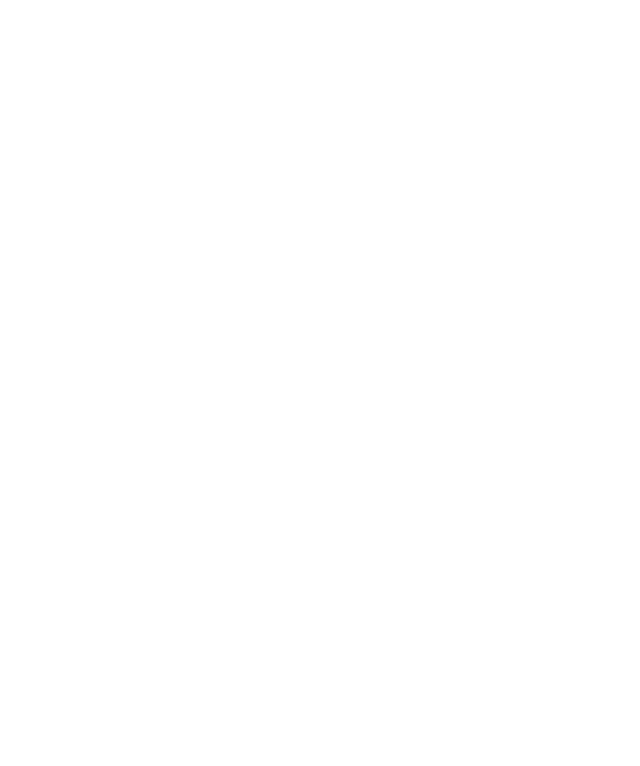
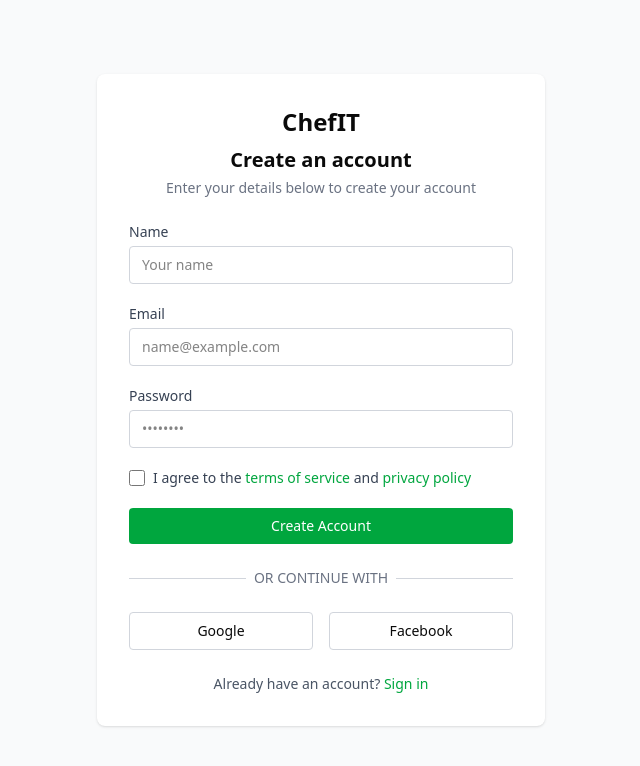
Before and after one commit to notprowler/ChefIT, a React (Vite) app in the folder frontend/: page /signup in a window 1280 px wide. Before the commit this address had no page. Shown: the top 766 px of the page, without its empty margins (319-959 px from the left). Built offline with nearby package versions, Linux system fonts and the light colour scheme.

Commit message:
feat: added route for signup page

```diff
--- a/frontend/src/App.tsx
+++ b/frontend/src/App.tsx
@@ -10,6 +10,7 @@
     <Routes>
       <Route path="/" element={<HomePage />} />
       <Route path="/recipes" element={<RecipesPage />} />
+      <Route path ="/signup" element={<SignupPage />} />
     </Routes>
   );
 }
```
